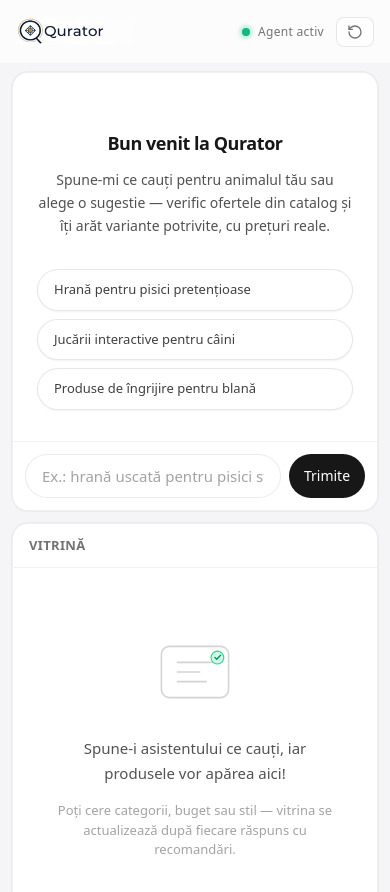
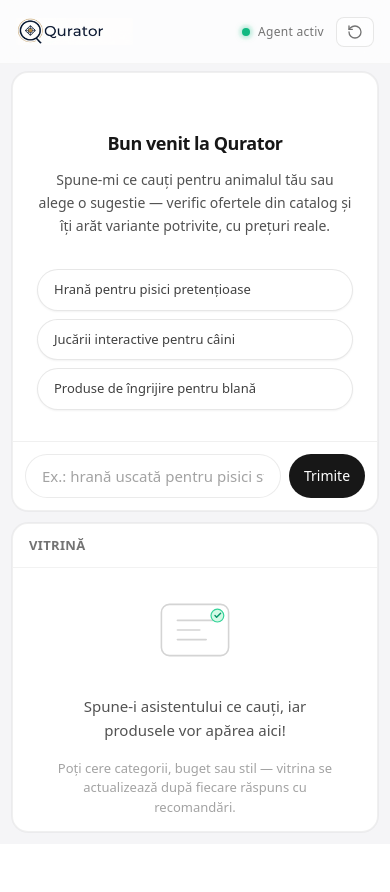
Before and after one commit to ionelciuculescu-dot/qurator, a Next.js app: page / in a window 390 px wide. Shown: the top 892 px of the page. After the commit the page ends 844 px from the top, so only its background shows below. Built offline with nearby package versions, Linux system fonts and the light colour scheme.

Commit message:
scrol tel

```diff
--- a/src/app/page.tsx
+++ b/src/app/page.tsx
@@ -73,11 +73,11 @@
 
   return (
     <>
-        <div className="flex min-h-dvh flex-col bg-[#f5f5f7] text-neutral-900 antialiased">
+        <div className="flex h-dvh max-h-dvh min-h-0 flex-col overflow-hidden bg-[#f5f5f7] text-neutral-900 antialiased">
           <DashboardHeader onNewChat={handleNewChat} />
 
-          <main className="mx-auto flex min-h-0 w-full max-w-[1600px] flex-1 flex-col gap-3 px-3 pb-3 pt-2 lg:grid lg:grid-cols-10 lg:gap-4 lg:px-4 lg:pb-4">
-            <section className="flex min-h-0 shrink-0 flex-col max-lg:h-[min(52dvh,480px)] lg:col-span-4 lg:h-[calc(100vh-4rem)] lg:max-h-[calc(100vh-4rem)]">
+          <main className="mx-auto flex min-h-0 w-full max-w-[1600px] flex-1 flex-col gap-3 overflow-hidden px-3 pb-3 pt-2 lg:grid lg:grid-cols-10 lg:gap-4 lg:px-4 lg:pb-4">
+            <section className="flex min-h-0 shrink-0 flex-col max-lg:h-[min(52dvh,480px)] lg:col-span-4 lg:h-[calc(100dvh-4rem)] lg:max-h-[calc(100dvh-4rem)]">
               <div className="flex min-h-0 flex-1 flex-col overflow-hidden rounded-2xl border border-black/[0.06] bg-white ring-1 ring-black/[0.04]">
                 <Chat
                   key={chatSessionKey}
@@ -88,12 +88,12 @@
               </div>
             </section>
 
-            <aside className="flex min-h-0 flex-1 flex-col overflow-hidden rounded-2xl border border-black/[0.06] bg-white ring-1 ring-black/[0.04] lg:col-span-6 lg:h-[calc(100vh-4rem)] lg:max-h-[calc(100vh-4rem)] lg:flex-none">
+            <aside className="flex min-h-0 flex-1 flex-col overflow-hidden rounded-2xl border border-black/[0.06] bg-white ring-1 ring-black/[0.04] lg:col-span-6 lg:h-[calc(100dvh-4rem)] lg:max-h-[calc(100dvh-4rem)] lg:flex-none">
               <div className="shrink-0 border-b border-black/[0.05] px-4 py-3">
                 <h2 className="text-[13px] font-semibold uppercase tracking-wide text-neutral-500">Vitrină</h2>
               </div>
 
-              <div className="min-h-0 flex-1 overflow-y-auto overscroll-contain px-4 py-4 lg:overflow-y-auto">
+              <div className="min-h-0 flex-1 touch-pan-y overflow-y-auto overscroll-y-contain px-4 py-4 [-webkit-overflow-scrolling:touch] lg:overflow-y-auto">
                 {currentProducts.length === 0 ? (
                   <VitrinaEmptyState />
                 ) : (
```
